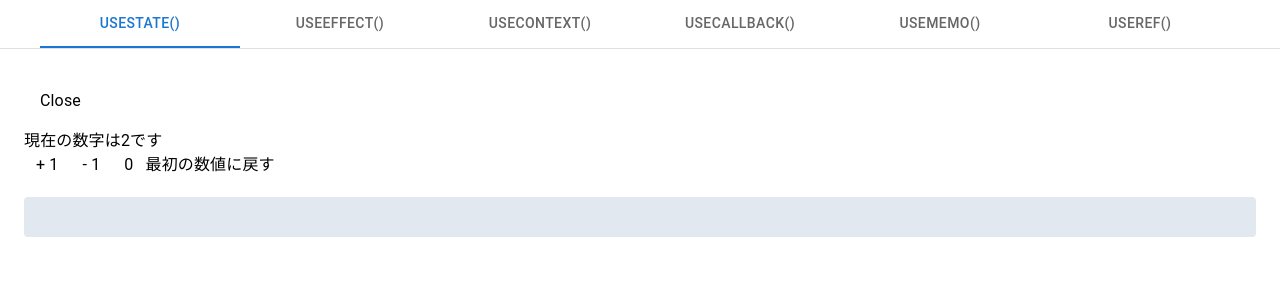
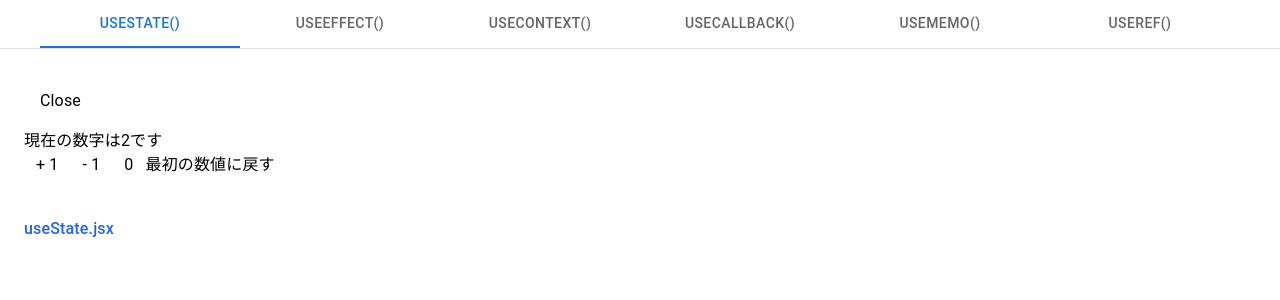
Before and after one commit to nonnhjleno/hooks-library, a React (Create React App) app: page / in a window 1280 px wide. Shown: the top 300 px of the page. Built offline with nearby package versions, Linux system fonts and the light colour scheme; no server answers.

Commit message:
githubのリンクを設置して、そこから遷移できるようにした

```diff
--- a/src/App.js
+++ b/src/App.js
@@ -3,7 +3,7 @@ import Tabs from '@mui/material/Tabs';
 import Tab from '@mui/material/Tab';
 import Typography from '@mui/material/Typography';
 import Box from '@mui/material/Box';
-import ShowCodes from './components/ShowCodes';
+import Redirect from './components/Redirect';
 
 import Counter from './components/useState'
 import EffectFunc from './components/useEffect';
@@ -69,27 +69,27 @@ export default function BasicTabs() {
       {/* タブパネルの内容 */}
       <CustomTabPanel value={value} index={0}>
         <Counter />
-        <ShowCodes filename="useState.jsx"/>
+        <Redirect filename="useState.jsx"/>
       </CustomTabPanel>
       <CustomTabPanel value={value} index={1}>
         <EffectFunc />
-        <ShowCodes filename="useEffect.jsx"/>
+        <Redirect filename="useEffect.jsx"/>
       </CustomTabPanel>
       <CustomTabPanel value={value} index={2}>
         <ContextFunc />
-        <ShowCodes filename="useContext.jsx"/>
+        <Redirect filename="useContext.jsx"/>
       </CustomTabPanel>
       <CustomTabPanel value={value} index={3}>
         <CallbackFunc />
-        <ShowCodes filename="useCallback.jsx"/>
+        <Redirect filename="useCallback.jsx"/>
       </CustomTabPanel>
       <CustomTabPanel value={value} index={4}>
         <MemoFunc />
-        <ShowCodes filename="useMemo.jsx"/>
+        <Redirect filename="useMemo.jsx"/>
       </CustomTabPanel>
       <CustomTabPanel value={value} index={5}>
         <RefFunc />
-        <ShowCodes filename="useRef.jsx"/>
+        <Redirect filename="useRef.jsx"/>
       </CustomTabPanel>
     </Box>
   );
--- /dev/null
+++ b/src/components/Redirect.jsx
@@ -0,0 +1,14 @@
+import React from 'react'
+
+function Redirect(props) {
+
+  const url = "https://github.com/nonnhjleno/hooks-library/blob/master/src/components/" + props.filename;
+
+  return (
+    <div className='mt-10'>
+      <a href={url} className='font-medium text-blue-600 dark:text-blue-500 hover:underline'>{props.filename}</a>
+    </div>
+  )
+}
+
+export default Redirect
```
